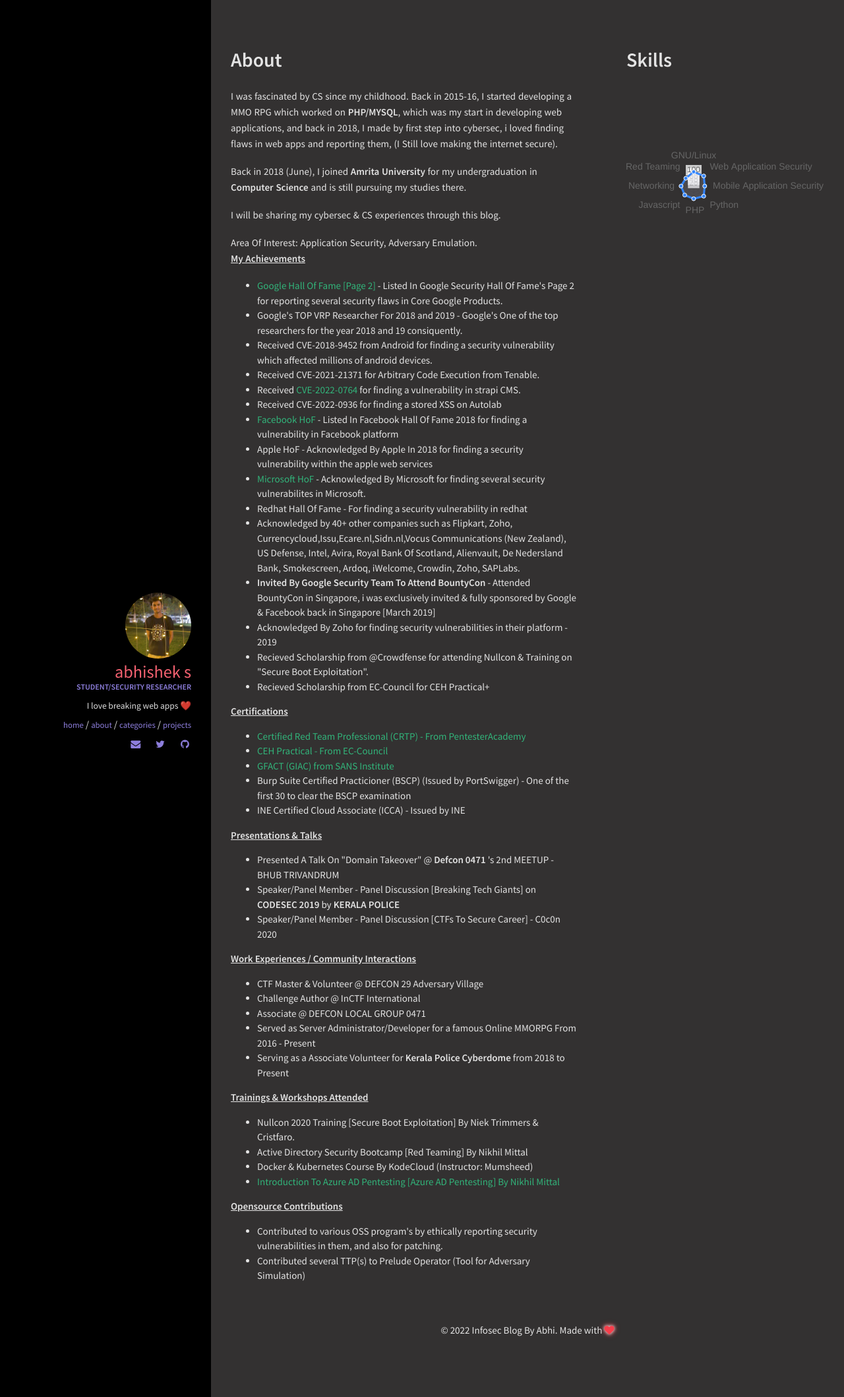
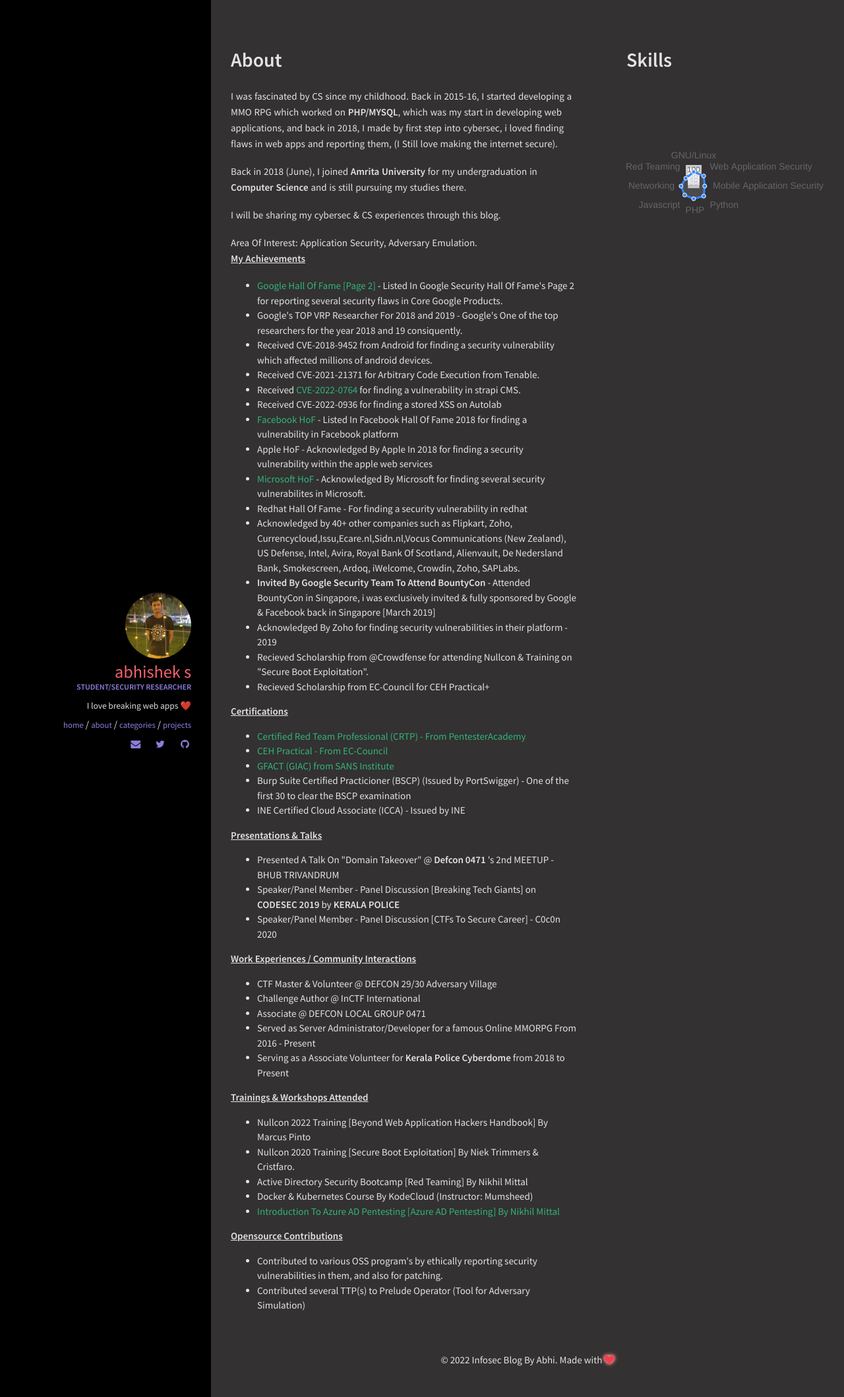
Before and after one commit to abhiabhi2306/abhiabhi2306.github.io, a Jekyll site: the page built from about.html, in a window 1280 px wide. Shown: the whole page at 66% size. Built offline with Jekyll 4.4.1, drawn with Linux system fonts in a browser that asks for light colours; nearby versions of some CDN libraries.

Commit message:
Update about.html

```diff
--- a/_includes/sections/about.html
+++ b/_includes/sections/about.html
@@ -48,7 +48,7 @@
 
 <b><u> Work Experiences / Community Interactions </b></u>
 <ul>
-   <li> CTF Master & Volunteer @ DEFCON 29 Adversary Village </li>
+   <li> CTF Master & Volunteer @ DEFCON 29/30 Adversary Village </li>
    <li> Challenge Author @ InCTF International </li>
    <li> Associate @ DEFCON LOCAL GROUP 0471 </li>
    <li> Served as Server Administrator/Developer for a famous Online MMORPG  From 2016 - Present </li>
@@ -57,6 +57,7 @@
 
 <b><u>Trainings & Workshops Attended</b></u>
 <ul>
+   <li> Nullcon 2022 Training [Beyond Web Application Hackers Handbook] By Marcus Pinto </li>
    <li>Nullcon 2020 Training [Secure Boot Exploitation] By Niek Trimmers & Cristfaro.</li>
    <li> Active Directory Security Bootcamp [Red Teaming] By Nikhil Mittal </li>
    <li> Docker & Kubernetes Course By KodeCloud (Instructor: Mumsheed) </li>
```
